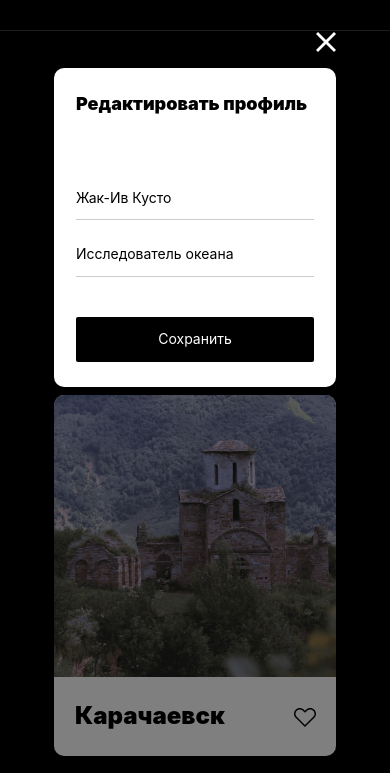
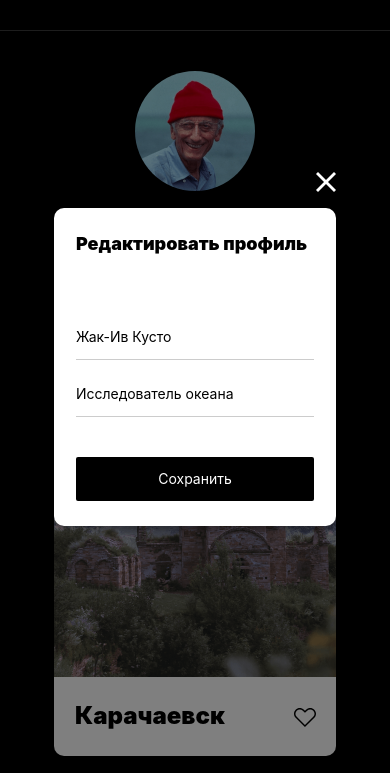
Before and after one commit to StepanVlasov/mesto, a plain HTML site: page index.html in a window 390 px wide. Both pictures are taken after a click on the button 306 px from the left and 288 px from the top of the page. Shown: the part 55-828 px from the top of the page. Drawn offline with Linux system fonts and the light colour scheme; files whose address does not match are found by name.

Commit message:
popup fixed

```diff
--- a/blocks/popup/__container/popup__container.css
+++ b/blocks/popup/__container/popup__container.css
@@ -9,14 +9,12 @@
     position: relative;
     display: flex;
     flex-direction: column;
-    margin-top: 195px;
     padding: 0 36px 0 36px;
 }
 
 @media screen and (max-width: 881px) {
     .popup__container {
         max-width: 282px;
-        margin-top: 123px;
         padding: 0 22px 0 22px;
     }
 }
--- a/blocks/popup/_opened/popup_opened.css
+++ b/blocks/popup/_opened/popup_opened.css
@@ -1,5 +1,5 @@
 .popup_opened {
     display: flex;
-    align-items: start;
+    align-items: center;
     justify-content: center;
 }
--- a/blocks/popup/popup.css
+++ b/blocks/popup/popup.css
@@ -1,8 +1,8 @@
 .popup {
     display: none;
     position: fixed;
-    width: 100%;
-    height: 100%;
+    width: 100vw;
+    height: 100vh;
     top: 0;
     right: 0;
     bottom: 0;
--- a/blocks/profile/__add-button/profile__add-button.css
+++ b/blocks/profile/__add-button/profile__add-button.css
@@ -16,7 +16,7 @@
     opacity: 0.6;
 }
 
-@media screen and (min-width: 320px) and (max-width: 881px) {
+@media screen and (max-width: 881px) {
     .profile__add-button {
         width: 282px;
         background-size: 16px 16px;
--- a/blocks/profile/__avatar/profile__avatar.css
+++ b/blocks/profile/__avatar/profile__avatar.css
@@ -7,7 +7,7 @@
     object-position:center;
 }
 
-@media screen and (min-width: 320px) and (max-width: 881px) {
+@media screen and (max-width: 881px) {
     .profile__avatar {
         margin: 0 auto 0 auto;
     }
--- a/blocks/profile/__creator-name/profile__creator-name.css
+++ b/blocks/profile/__creator-name/profile__creator-name.css
@@ -15,7 +15,7 @@
     .profile__creator-name {
         font-size: 1.69em;
         line-height: 1.2;
-        margin: 0 0 0 47px;
+        margin: 0 0 0 auto;
         max-width: 189px;
     }
 }
--- a/blocks/profile/__edit-button/profile__edit-button.css
+++ b/blocks/profile/__edit-button/profile__edit-button.css
@@ -14,7 +14,7 @@
     opacity: 0.6;
 }
 
-@media screen and (min-width: 320px) and (max-width: 881px) {
+@media screen and (max-width: 881px) {
     .profile__edit-button {
         width: 18px;
         height: 18px;
--- a/blocks/profile/profile.css
+++ b/blocks/profile/profile.css
@@ -8,7 +8,7 @@
     justify-content: space-between;
 }
 
-@media screen and (min-width:320px) and (max-width: 881px) {
+@media screen and (max-width: 881px) {
     .profile {
         max-width: 282px;
         flex-direction: column;
```
